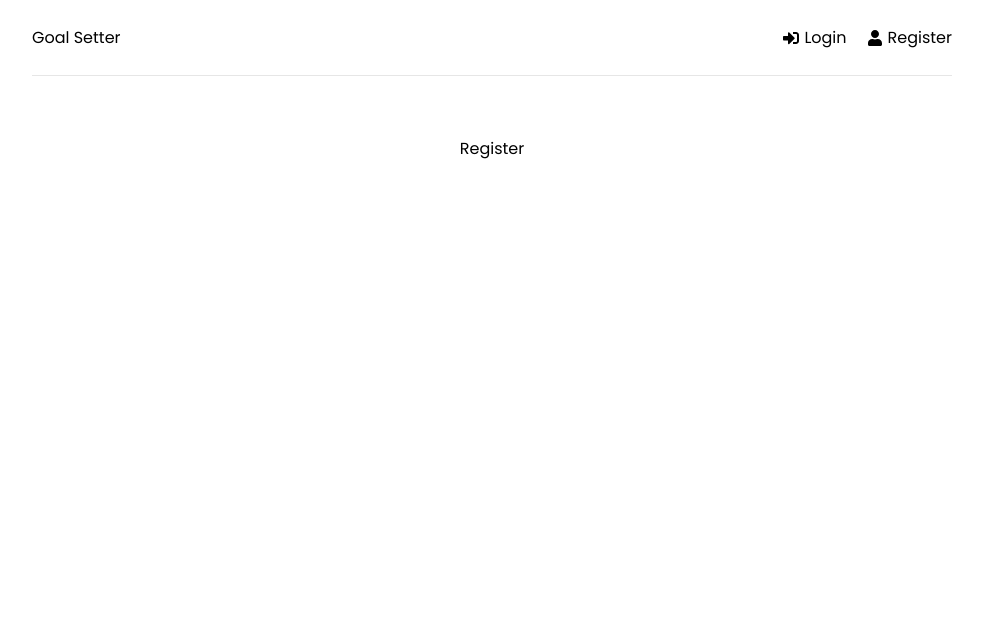
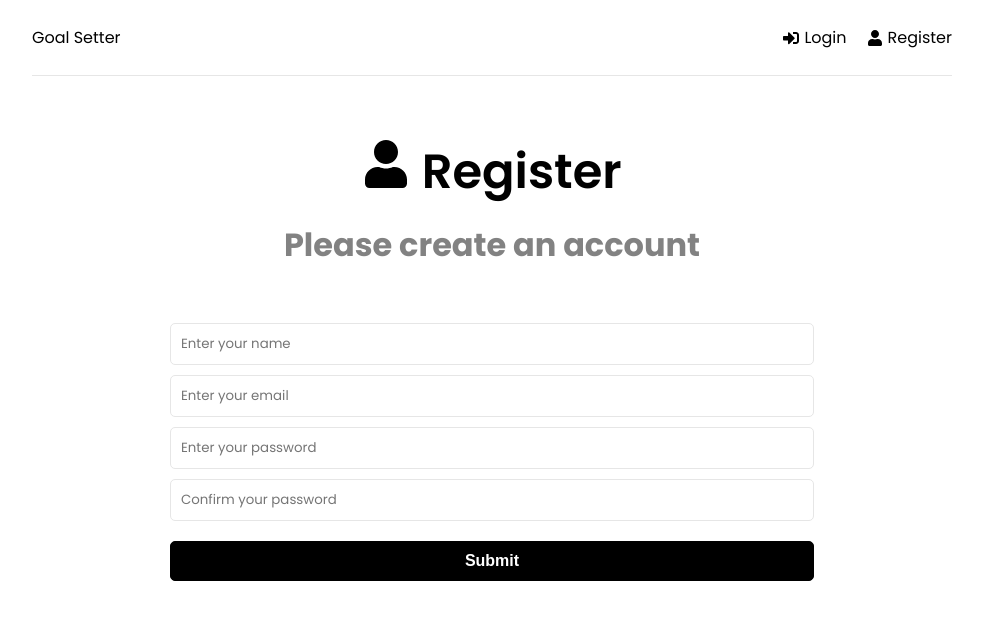
Before and after one commit to ramzibouzaiene/MERN-APP-Goals-Setter, a React (Create React App) app in the folder frontend/: page /register in a window 1280 px wide. Shown: the top 620 px of the page, without its empty margins (148-1131 px from the left). Built offline with nearby package versions, Linux system fonts and the light colour scheme.

Commit message:
added frontend UI for login and register

```diff
--- a/frontend/src/components/Header.jsx
+++ b/frontend/src/components/Header.jsx
@@ -14,7 +14,7 @@
           </Link>
         </li>
         <li>
-          <Link to="/login">
+          <Link to="/register">
             <FaUser /> Register
           </Link>
         </li>
--- a/frontend/src/pages/Login.jsx
+++ b/frontend/src/pages/Login.jsx
@@ -1,5 +1,63 @@
+import { useState, useEffect } from "react";
+import { FaSignInAlt } from "react-icons/fa";
+
 function Login() {
-  return <div>Login</div>;
+  const [formDataLogin, setFormDataLogin] = useState({
+    email: "",
+    password: "",
+  });
+
+  const { email, password } = formDataLogin;
+
+  const HandleChange = (e) => {
+    setFormDataLogin((prevState) => ({
+      ...prevState,
+      [e.target.name]: e.target.value,
+    }));
+  };
+
+  const onSubmit = (e) => {
+    e.preventDefault();
+  };
+  return (
+    <>
+      <section className="heading">
+        <h1>
+          <FaSignInAlt /> Login
+        </h1>
+        <p>Login to your account</p>
+      </section>
+      <section className="form">
+        <form onSubmit={onSubmit}>
+          <div className="form-group">
+            <input
+              type="text"
+              className="form-control"
+              id="email"
+              name="email"
+              value={email}
+              placeholder="Enter your email"
+              onChange={HandleChange}
+            />
+            <input
+              type="password"
+              className="form-control"
+              id="password"
+              name="password"
+              value={password}
+              placeholder="Enter your password"
+              onChange={HandleChange}
+            />
+          </div>
+          <div className="form-group">
+            <button type="submit" className="btn btn-block">
+              Submit
+            </button>
+          </div>
+        </form>
+      </section>
+    </>
+  );
 }
 
 export default Login;
--- a/frontend/src/pages/Register.jsx
+++ b/frontend/src/pages/Register.jsx
@@ -1,5 +1,79 @@
+import { useState, useEffect } from "react";
+import { FaUser } from "react-icons/fa";
 function Register() {
-  return <div>Register</div>;
+  const [formData, setFormData] = useState({
+    name: "",
+    email: "",
+    password: "",
+    confirmPassword: "",
+  });
+
+  const { name, email, password, confirmPassword } = formData;
+
+  const HandleChange = (e) => {
+    setFormData((prev) => ({ ...prev, [e.target.name]: e.target.value }));
+  };
+
+  const onSubmit = (e) => {
+    e.preventDefault();
+  };
+  return (
+    <>
+      <section className="heading">
+        <h1>
+          <FaUser /> Register
+        </h1>
+        <p>Please create an account</p>
+      </section>
+      <section className="form">
+        <form onSubmit={onSubmit}>
+          <div className="form-group">
+            <input
+              type="text"
+              className="form-control"
+              id="name"
+              name="name"
+              value={name}
+              placeholder="Enter your name"
+              onChange={HandleChange}
+            />
+            <input
+              type="text"
+              className="form-control"
+              id="email"
+              name="email"
+              value={email}
+              placeholder="Enter your email"
+              onChange={HandleChange}
+            />
+            <input
+              type="password"
+              className="form-control"
+              id="password"
+              name="password"
+              value={password}
+              placeholder="Enter your password"
+              onChange={HandleChange}
+            />
+            <input
+              type="password"
+              className="form-control"
+              id="confirmPassword"
+              name="confirmPassword"
+              value={confirmPassword}
+              placeholder="Confirm your password"
+              onChange={HandleChange}
+            />
+          </div>
+          <div className="form-group">
+            <button type="submit" className="btn btn-block">
+              Submit
+            </button>
+          </div>
+        </form>
+      </section>
+    </>
+  );
 }
 
 export default Register;
```
